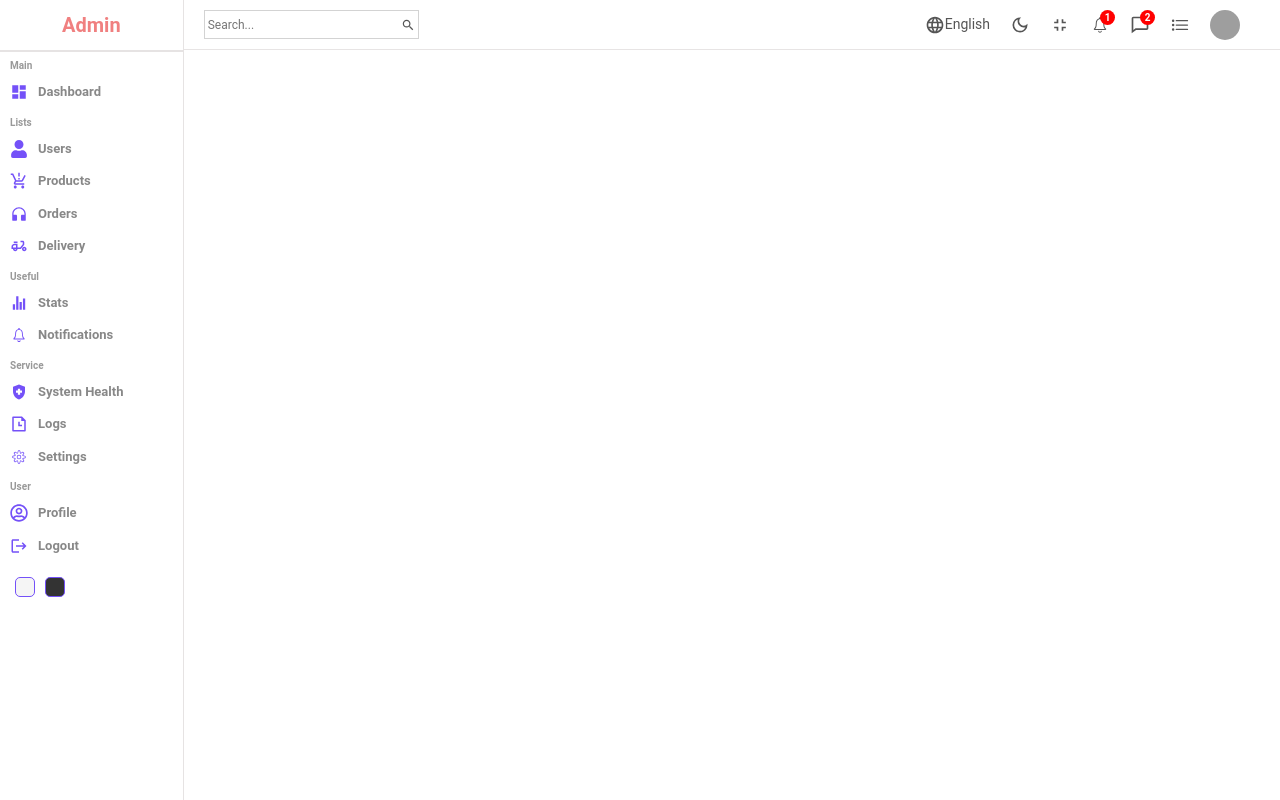
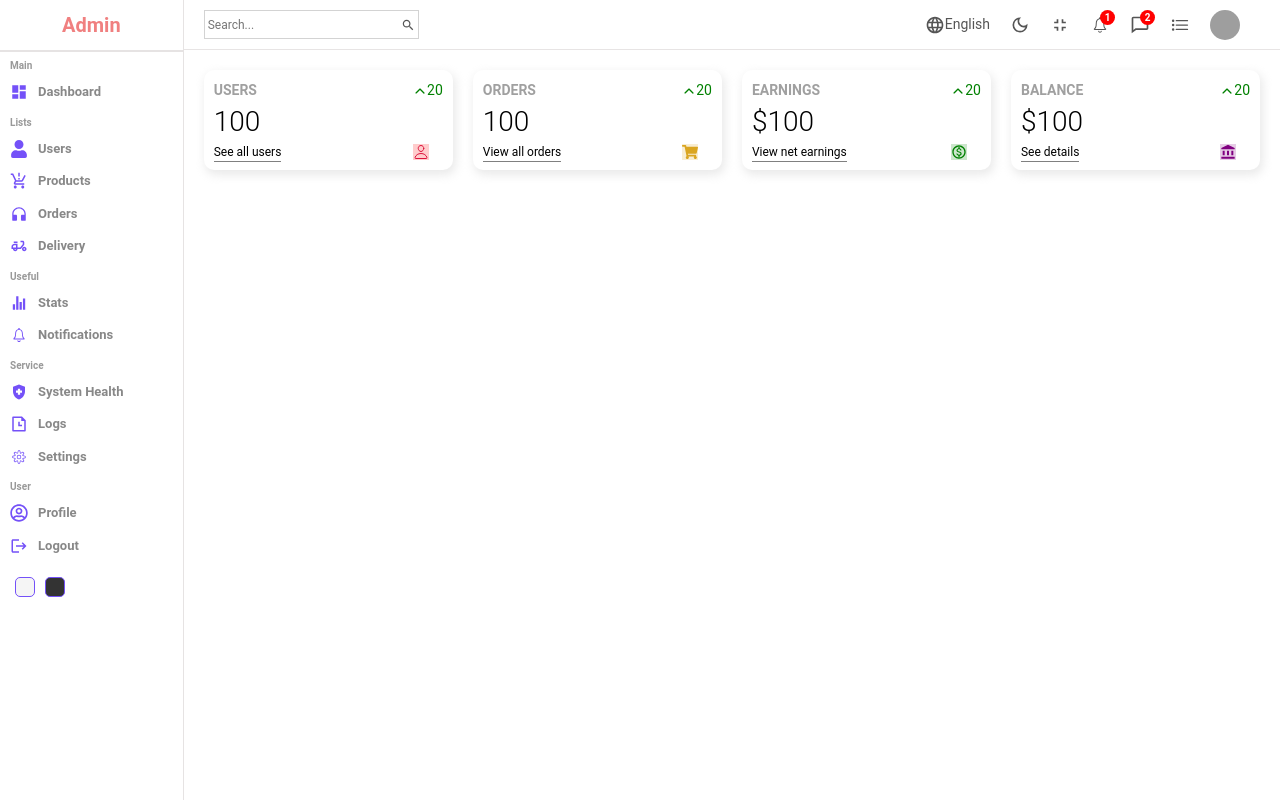
Before and after one commit to HuyNguyen0722/admin-react, a React (Create React App) app: page / in a window 1280 px wide. Built offline with nearby package versions, Linux system fonts and the light colour scheme; grey boxes are pictures that could not be loaded.

Commit message:
pull widgets
complete widgets

```diff
--- /dev/null
+++ b/src/components/widget/Widget.jsx
@@ -0,0 +1,103 @@
+import classNames from "classnames/bind";
+import styles from './widget.module.scss'
+import { IoIosArrowUp } from "react-icons/io";
+import { IoPersonOutline } from "react-icons/io5";
+import { FaShoppingCart } from "react-icons/fa";
+import { MdOutlineMonetizationOn, MdAccountBalance } from "react-icons/md";
+
+
+const cx = classNames.bind(styles)
+function Widget({ type }) {
+
+    let data;
+
+    const amount = 100
+    const diff = 20
+
+    switch (type) {
+        case "user":
+            data = {
+                title: "USERS",
+                isMoney: false,
+                link: "See all users",
+                icon: (
+                    <IoPersonOutline
+                        className="icon"
+                        style={{
+                            color: "crimson",
+                            backgroundColor: "rgba(255, 0, 0, 0.2)",
+                        }}
+                    />
+                ),
+            };
+            break;
+        case "order":
+            data = {
+                title: "ORDERS",
+                isMoney: false,
+                link: "View all orders",
+                icon: (
+                    <FaShoppingCart
+                        className="icon"
+                        style={{
+                            backgroundColor: "rgba(218, 165, 32, 0.2)",
+                            color: "goldenrod",
+                        }}
+                    />
+                ),
+            };
+            break;
+        case "earning":
+            data = {
+                title: "EARNINGS",
+                isMoney: true,
+                link: "View net earnings",
+                icon: (
+                    <MdOutlineMonetizationOn
+                        className="icon"
+                        style={{ backgroundColor: "rgba(0, 128, 0, 0.2)", color: "green" }}
+                    />
+                ),
+            };
+            break;
+        case "balance":
+            data = {
+                title: "BALANCE",
+                isMoney: true,
+                link: "See details",
+                icon: (
+                    <MdAccountBalance
+                        className="icon"
+                        style={{
+                            backgroundColor: "rgba(128, 0, 128, 0.2)",
+                            color: "purple",
+                        }}
+                    />
+                ),
+            };
+            break;
+        default:
+            break;
+    }
+
+
+    return (
+        <div className={cx("widget")}>
+            <div className={cx("left")}>
+                <span className={cx("title")}>{data.title}</span>
+                <span className={cx("counter")}>{data.isMoney && "$"}{amount}</span>
+                <span className={cx("link")}>{data.link}</span>
+
+            </div>
+            <div className={cx("right")}>
+                <div className={cx("percentage", "positive")}>
+                    <IoIosArrowUp />
+                    {diff}
+                </div>
+                {data.icon}
+            </div>
+        </div>
+    );
+}
+
+export default Widget;
--- /dev/null
+++ b/src/components/widget/widget.module.scss
@@ -0,0 +1,53 @@
+.widget {
+  display: flex;
+  justify-content: space-between;
+  flex: 1;
+  padding: 10px;
+  -webkit-box-shadow: 2px 4px 10px 1px rgba(0, 0, 0, 0.47);
+  box-shadow: 2px 4px 10px 1px rgba(210, 210, 210, 0.47);
+  border-radius: 10px;
+  height: 100px;
+
+  .left,
+  .right {
+    display: flex;
+    flex-direction: column;
+    justify-content: space-between;
+
+    .title {
+      font-weight: bold;
+      font-size: 14px;
+      color: rgb(160, 160, 160);
+    }
+
+    .counter {
+      font-size: 28px;
+      font-weight: 300;
+    }
+
+    .link {
+      width: max-content;
+      font-size: 12px;
+      border-bottom: 1px solid gray;
+    }
+
+    .percentage {
+      display: flex;
+      align-items: center;
+      font-size: 14px;
+
+      &.positive {
+        color: green;
+      }
+      &.negative {
+        color: red;
+      }
+    }
+    .icon {
+      font-size: 26px;
+      padding: 5px;
+      border-radius: 5px;
+      align-self: flex-end;
+    }
+  }
+}
--- a/src/index.js
+++ b/src/index.js
@@ -1,7 +1,7 @@
 import React from 'react';
 import ReactDOM from 'react-dom/client';
 import App from './App';
-import './global.module.scss'
+import './global.scss'
 import { DarkModeContextProvider } from './context/darkModeContext';
 
 const root = ReactDOM.createRoot(document.getElementById('root'));
--- a/src/pages/home/Home.jsx
+++ b/src/pages/home/Home.jsx
@@ -3,6 +3,7 @@ import classNames from 'classnames/bind'
 import styles from './home.module.scss'
 import Sidebar from '../../components/sidebar/Sidebar';
 import Navbar from '../../components/navbar/Navbar';
+import Widget from '../../components/widget/Widget';
 
 const cx = classNames.bind(styles)
 
@@ -12,6 +13,12 @@ function Home() {
             <Sidebar/>
             <div className={cx("container")}>
                 <Navbar/>
+                <div className={cx("widgets")}>
+                    <Widget type="user" />
+                    <Widget type="order" />
+                    <Widget type="earning" />
+                    <Widget type="balance" />
+                </div>
             </div>
         </div>
      );
--- a/src/pages/home/home.module.scss
+++ b/src/pages/home/home.module.scss
@@ -1,6 +1,11 @@
-.content{
-    display: flex;
-    .container{
-        flex: 6;
+.content {
+  display: flex;
+  .container {
+    flex: 6;
+    .widgets {
+      display: flex;
+      padding: 20px;
+      gap: 20px;
     }
+  }
 }
```
Also changed, not shown: src/global.scss (renamed from src/global.module.scss).
